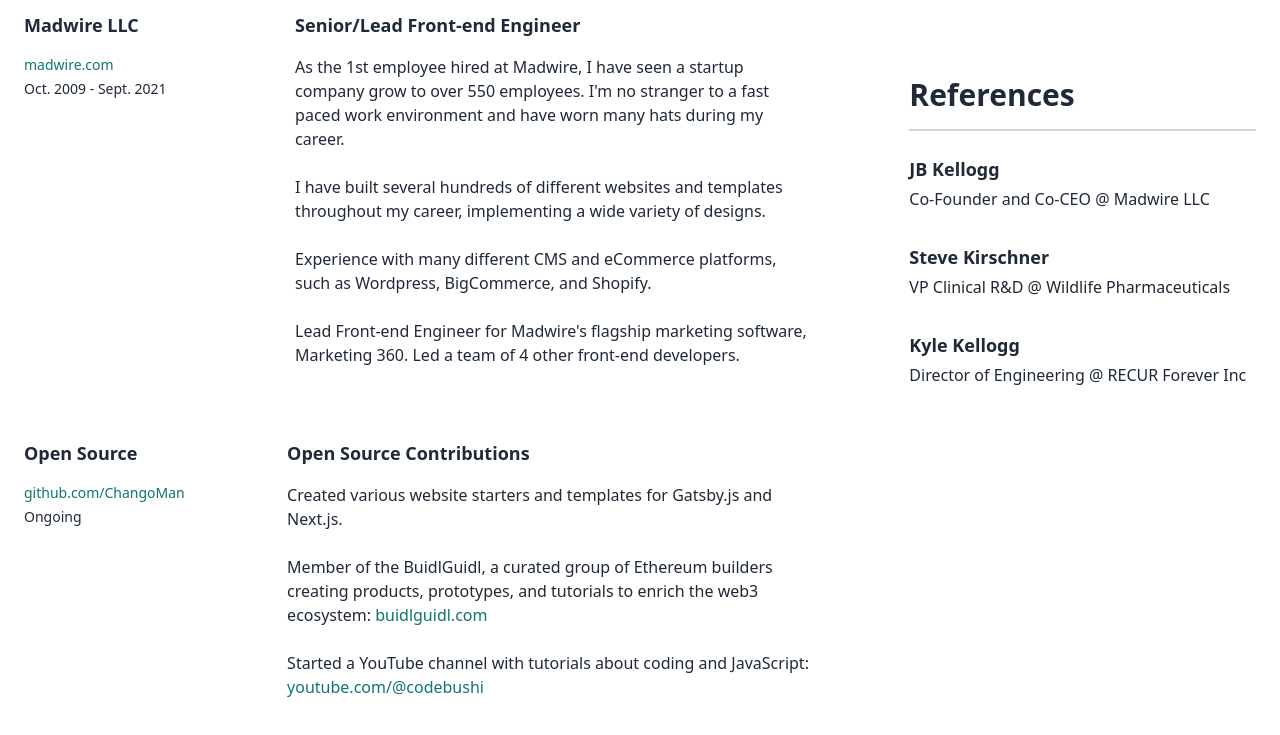
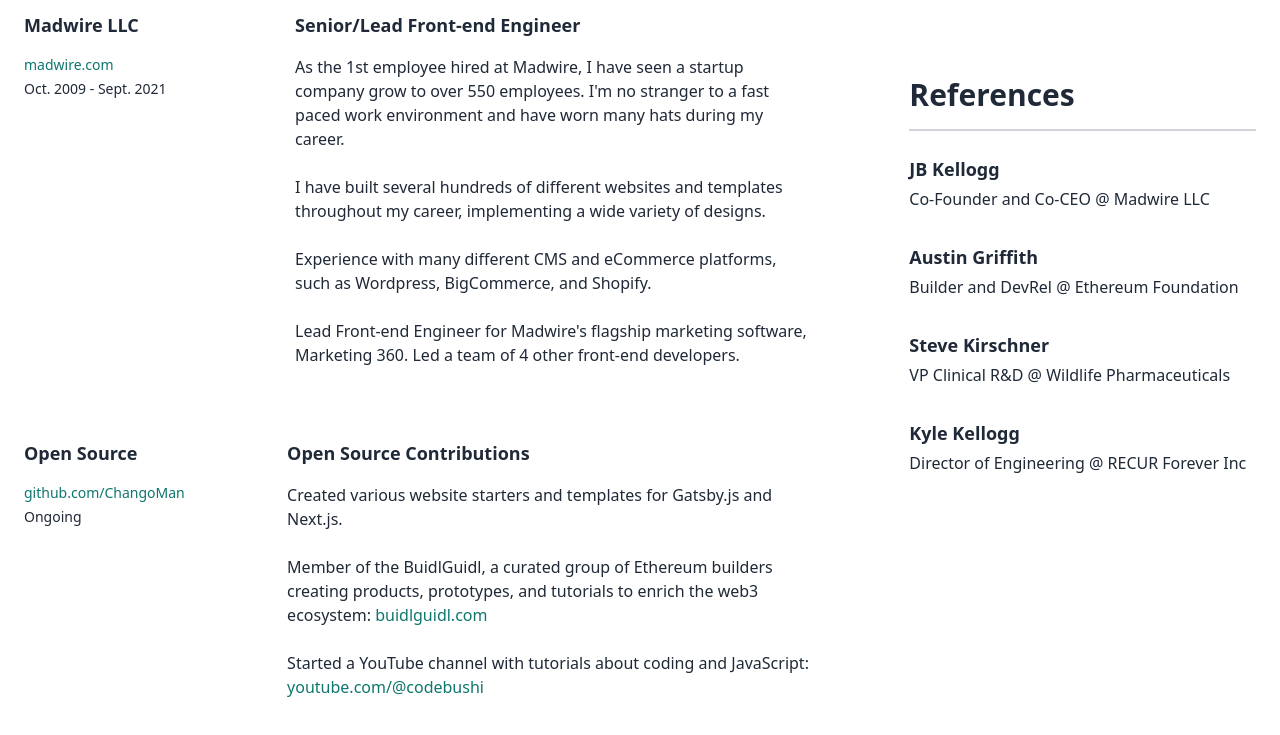
Before and after one commit to ChangoMan/hchang-website, a website: page src/resume/index.html in a window 1280 px wide. Shown: the part 901-1636 px from the top of the page. Drawn offline with Linux system fonts and the light colour scheme.

Commit message:
update resume references

```diff
--- a/src/resume/index.html
+++ b/src/resume/index.html
@@ -310,6 +310,8 @@
             </h2>
             <h3 class="mb-1 font-semibold text-lg">JB Kellogg</h3>
             <p>Co-Founder and Co-CEO @ Madwire LLC</p>
+            <h3 class="mt-8 mb-1 font-semibold text-lg">Austin Griffith</h3>
+            <p class="mb-1">Builder and DevRel @ Ethereum Foundation</p>
             <h3 class="mt-8 mb-1 font-semibold text-lg">Steve Kirschner</h3>
             <p class="mb-1">VP Clinical R&D @ Wildlife Pharmaceuticals</p>
             <h3 class="mt-8 mb-1 font-semibold text-lg">Kyle Kellogg</h3>
```
